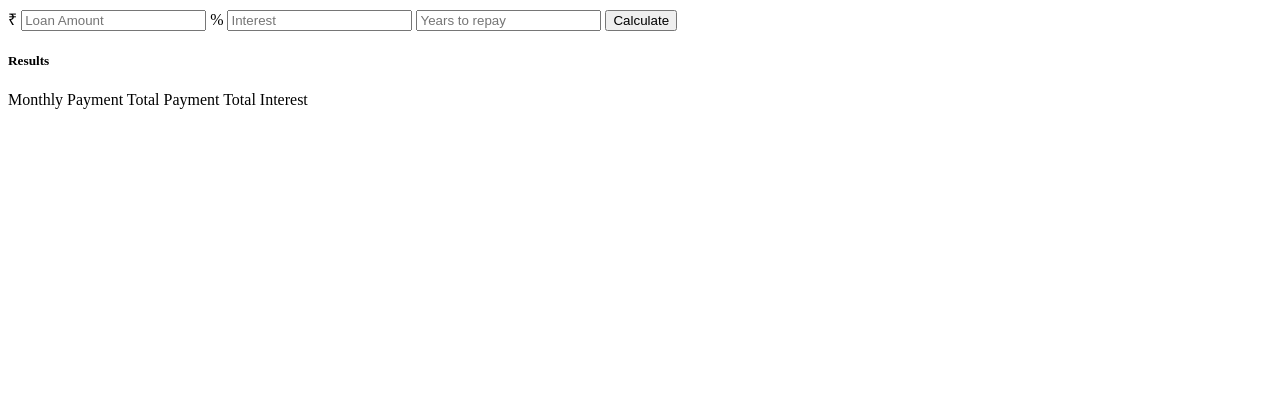
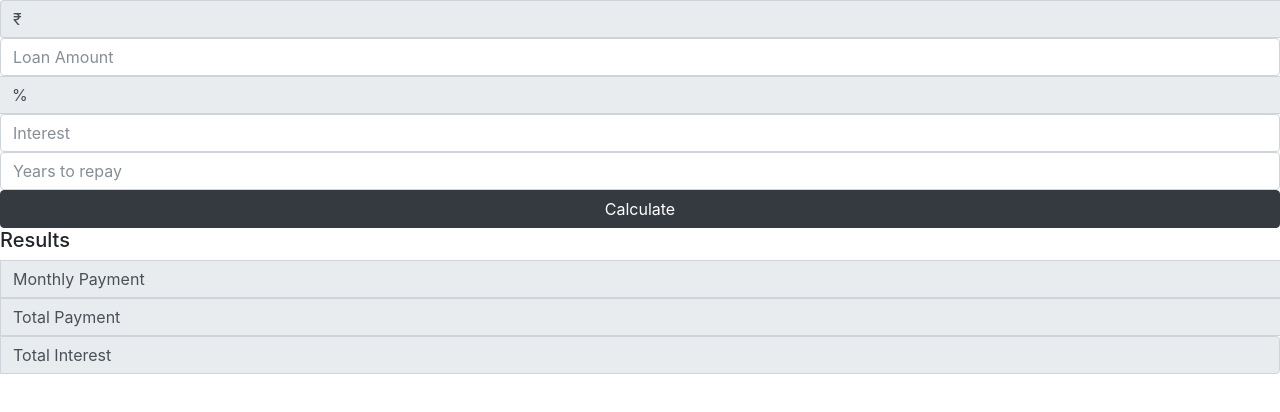
Before and after one commit to HarshithSimha/Loan-Calculator, a plain HTML site: page index.html in a window 1280 px wide. Drawn offline with nearby package versions, Linux system fonts and the light colour scheme.

Commit message:
Added Bootstrap
Signed-off-by: Umesh Chandra <umesh.sakinala20@gmail.com>

```diff
--- a/index.html
+++ b/index.html
@@ -6,6 +6,9 @@
     <meta name="viewport" content="width=device-width, initial-scale=1.0">
     <title>Loan Calculator</title>
     <link rel="shortcut icon" href="img/logo.png" type="image/x-icon">
+    <!-- Bootstrap CSS -->
+    <link rel="stylesheet" href="https://maxcdn.bootstrapcdn.com/bootstrap/4.0.0-beta.2/css/bootstrap.min.css" integrity="sha384-PsH8R72JQ3SOdhVi3uxftmaW6Vc51MKb0q5P2rRUpPvrszuE4W1povHYgTpBfshb" crossorigin="anonymous">
+
 </head>
 <body>
 <span class="input-group-addon">₹</span>
```
